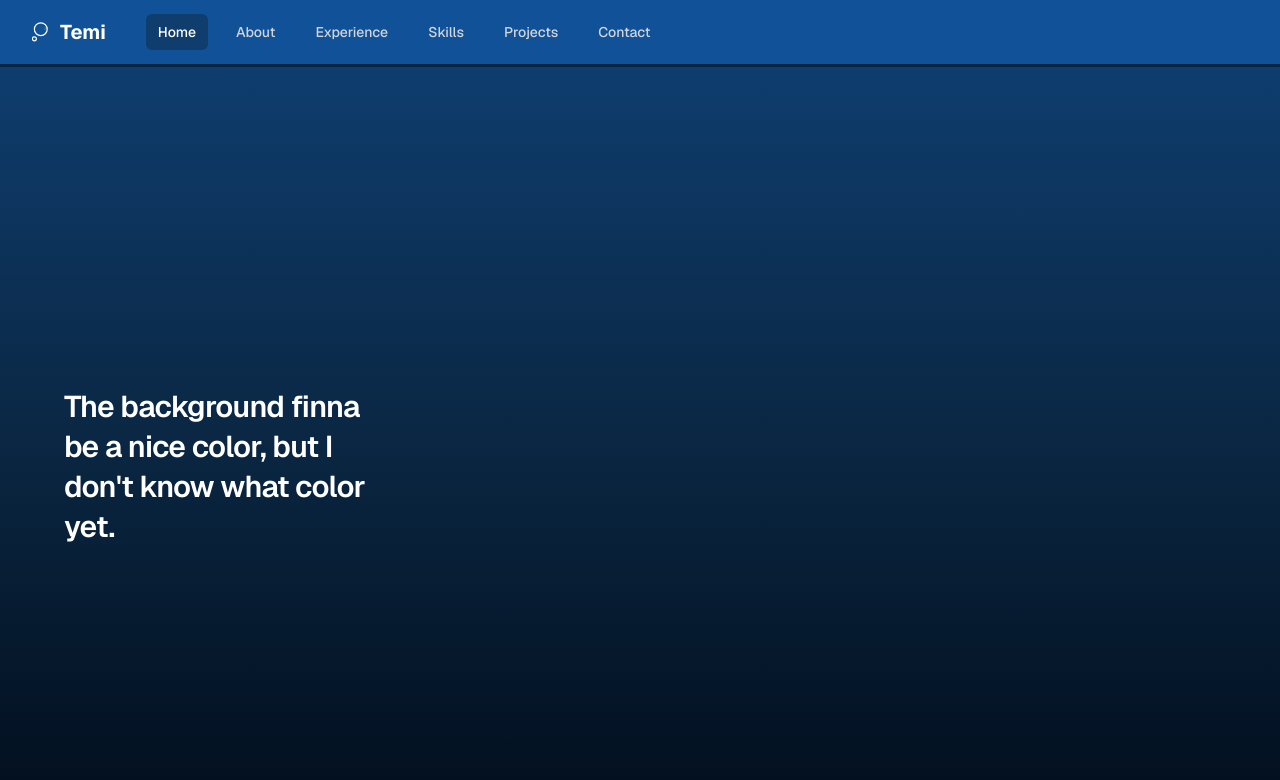
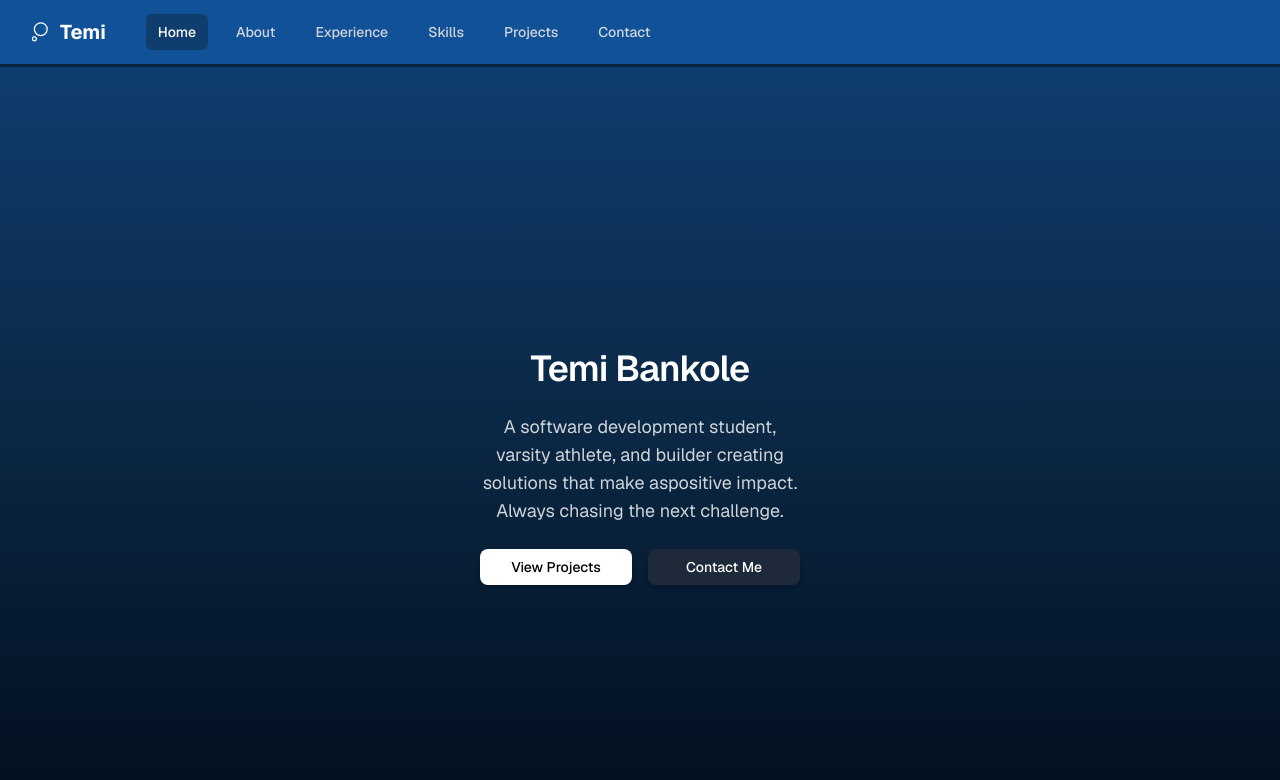
Before and after one commit to Temsters/Portfolio, a Next.js app: page / in a window 1280 px wide. Shown: the top 780 px of the page. Built offline with nearby package versions, Linux system fonts and the light colour scheme.

Commit message:
Create intro page

```diff
--- a/app/page.tsx
+++ b/app/page.tsx
@@ -6,11 +6,27 @@ export default function Home() {
   return (
     <div className="flex min-h-screen w-full flex-col bg-zinc-50 font-sans dark:bg-black">
       <Navbar />
-      <main className="flex min-h-screen w-full flex-1 flex-col justify-center bg-linear-to-t from-[#020B18] via-[#0A2540] to-[#0E3D6E] px-6 py-16 text-white sm:px-10 md:px-14 lg:px-16 lg:py-24">
-        <div className="flex w-full max-w-2xl flex-col items-center gap-6 text-center sm:items-start sm:text-left">
-          <h1 className="max-w-xs text-3xl font-semibold leading-10 tracking-tight text-white">
-            The background finna be a nice color, but I don&apos;t know what color yet.
+      <main className="flex min-h-screen w-full flex-1 items-center justify-center bg-linear-to-t from-[#020B18] via-[#0A2540] to-[#0E3D6E] px-6 py-16 text-white sm:px-10 md:px-14 lg:px-16 lg:py-24">
+        <div className="flex w-full max-w-2xl flex-col items-center justify-center gap-6 text-center">
+          <h1 className="max-w-xs text-4xl font-semibold leading-10 tracking-tight text-white">
+            Temi Bankole
           </h1>
+          <p className="max-w-xs text-lg leading-7 text-white/80">
+            A software development student, varsity athlete, and builder creating solutions that make aspositive impact. Always chasing the next challenge.</p>
+          <div className="flex w-full max-w-xs flex-col gap-4 sm:flex-row">
+            <a
+              href="/docs"
+              className="flex w-full items-center justify-center rounded-lg bg-white px-4 py-2 text-sm font-medium text-black shadow-md transition hover:bg-gray-100 focus:outline-none focus:ring-2 focus:ring-gray-400 focus:ring-offset-2 dark:bg-gray-800 dark:text-white dark:hover:bg-gray-700 dark:focus:ring-gray-500 dark:focus:ring-offset-gray-900"
+            >
+              View Projects
+            </a>
+            <a
+              href="/examples"
+              className="flex w-full items-center justify-center rounded-lg bg-gray-800 px-4 py-2 text-sm font-medium text-white shadow-md transition hover:bg-gray-700 focus:outline-none focus:ring-2 focus:ring-gray-400 focus:ring-offset-2 dark:bg-gray-800 dark:text-white dark:hover:bg-gray-700 dark:focus:ring-gray-500 dark:focus:ring-offset-gray-900"
+            >
+              Contact Me
+            </a>
+          </div>
         </div>
       </main>
     </div>
```
